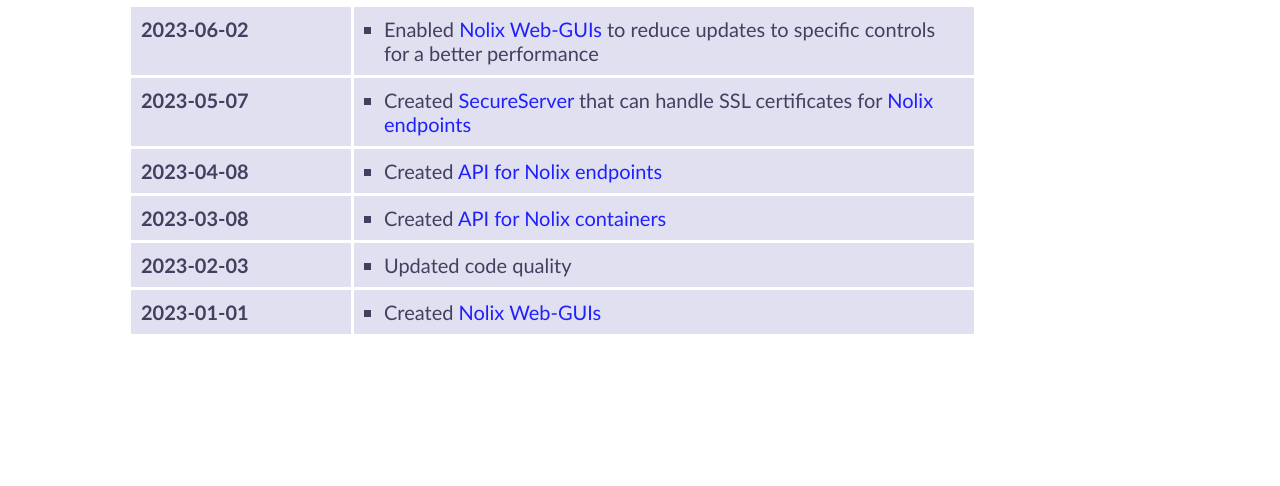
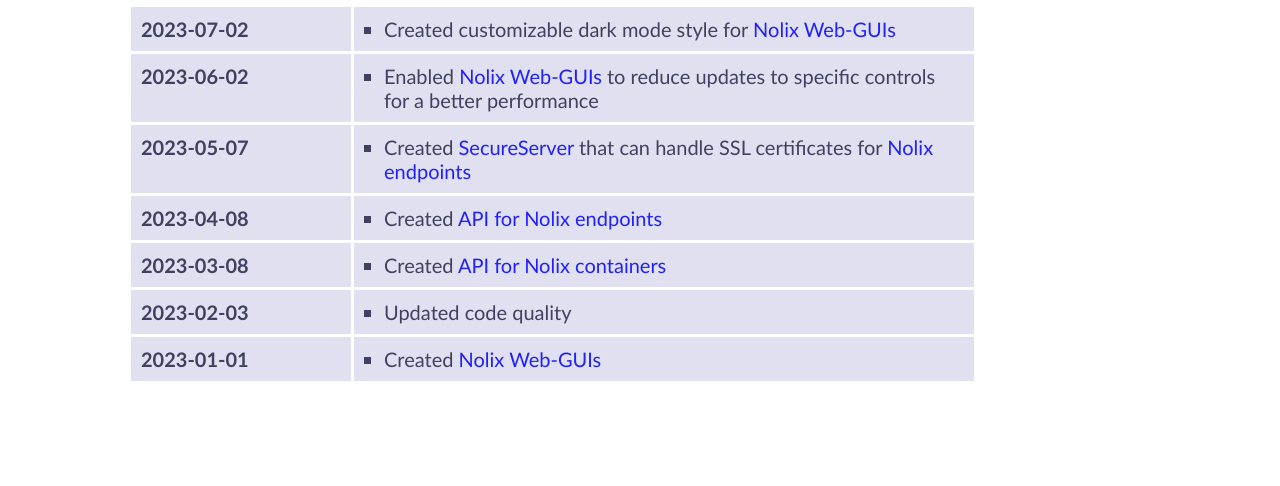
Before and after one commit to SilvanWyss/NolixWebsite, a plain HTML site: page Nolix/index.html in a window 1280 px wide. Shown: the part 614-1100 px from the top of the page. Drawn offline with Linux system fonts and the light colour scheme.

Commit message:
created Nolix release

```diff
--- a/Nolix/index.html
+++ b/Nolix/index.html
@@ -62,6 +62,14 @@
             <h2>Release notes</h2>
             <table>
                 <tr>
+                    <th>2023-07-02</th>
+                    <td>
+                        <ul>
+                            <li>Created customizable dark mode style for <a href="nolix_web-guis.html" target="_blank" class="link">Nolix Web-GUIs</a></li>
+                        </ul>
+                    </td>
+                </tr>
+                <tr>
                     <th>2023-06-02</th>
                     <td>
                         <ul>
```
Also changed, not shown: Nolix/download.html (+2 -2 lines), Nolix/release_archive.html (+4 -0 lines).
